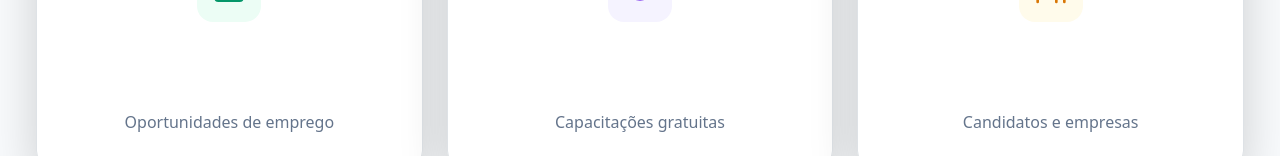
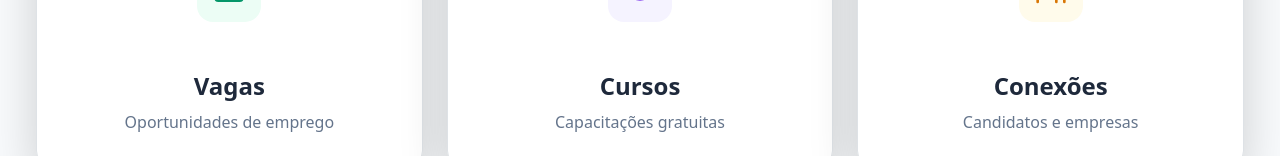
Before and after one commit to LUIZLPM31/conecta-oportunidades, a React (Vite) app in the folder frontend/: page / in a window 1280 px wide. Shown: the part 796-952 px from the top of the page. Built offline with nearby package versions, Linux system fonts and the light colour scheme.

Commit message:
fix: corrige cores de títulos no css global e atualiza imagem hero para tema emerald

```diff
--- a/frontend/src/index.css
+++ b/frontend/src/index.css
@@ -32,7 +32,7 @@ body {
 }
 
 h1, h2, h3, h4, h5, h6 {
-  color: #ffffff !important;
+  color: #ffffff;
 }
 
 .text-muted {
--- a/frontend/src/pages/Home/Home.jsx
+++ b/frontend/src/pages/Home/Home.jsx
@@ -1,6 +1,6 @@
 import { Link } from 'react-router-dom'
 import { Briefcase, GraduationCap, Users, ArrowRight, Zap, Target, Sparkles } from 'lucide-react'
-import heroImage from '../../assets/hero_illustration.png'
+import heroImage from '../../assets/hero_emerald.jpg'
 
 const ODS = [
   { num: '8',  cor: 'bg-emerald-600', texto: 'Trabalho Decente e Crescimento Econômico' },
```
Also changed, not shown: frontend/src/assets/hero_emerald.jpg (added).
